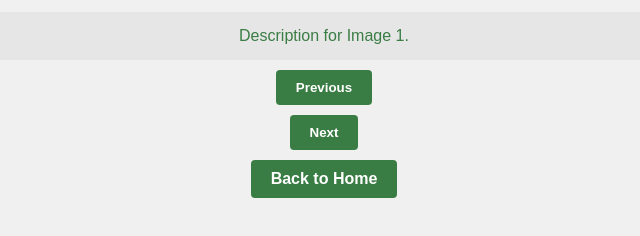
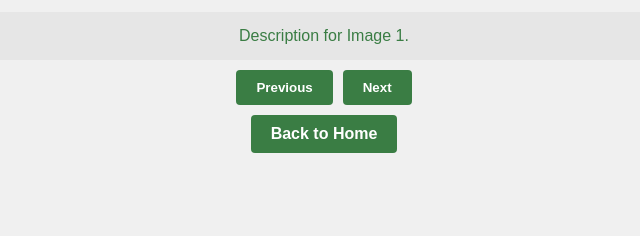
Before and after one commit to Mauricio-Cisneros/mauricio-cisneros.github.io, a plain HTML site: page Subpages/project1.html in a window 1280 px wide. Shown: the part 196-432 px from the top of the page, without its empty margins (316-956 px from the left). Drawn offline with Linux system fonts and the light colour scheme.

```diff
--- a/Subpages/project1.html
+++ b/Subpages/project1.html
@@ -68,6 +68,10 @@
             margin-top: 10px;
             gap: 10px;
         }
+        .button-container {
+            display: flex;
+            gap: 10px;
+        }
         .nav-buttons button, .nav-buttons a {
             background-color: #3a7d44;
             color: #fff;
@@ -77,7 +81,6 @@
             cursor: pointer;
             text-decoration: none;
             font-weight: bold;
-        }
     </style>
 </head>
 <body>
@@ -108,8 +111,10 @@
     </div>
 
     <div class="nav-buttons">
-        <button onclick="changeSlide(-1)">Previous</button>
-        <button onclick="changeSlide(1)">Next</button>
+        <div class="button-container">
+            <button onclick="changeSlide(-1)">Previous</button>
+            <button onclick="changeSlide(1)">Next</button>
+        </div>
         <a href="../index.html">Back to Home</a>
     </div>
 
```
Also changed, not shown: Subpages/project2.html (+8 -3 lines), Subpages/project3.html (+8 -3 lines).
